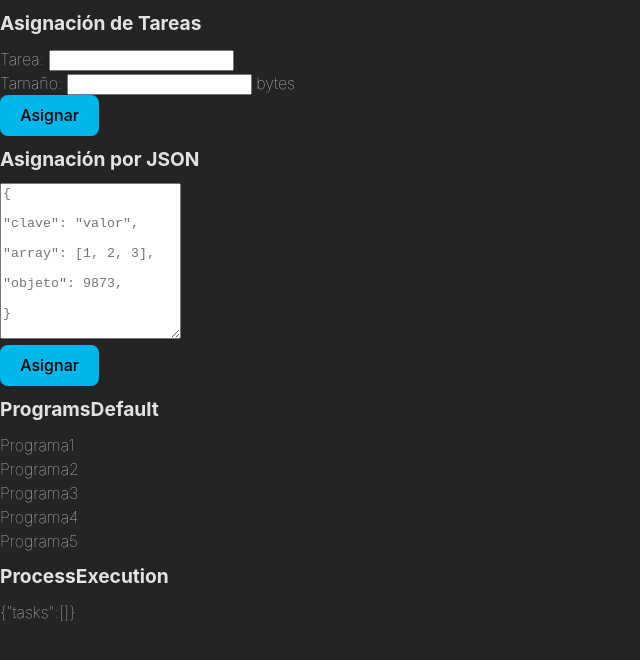
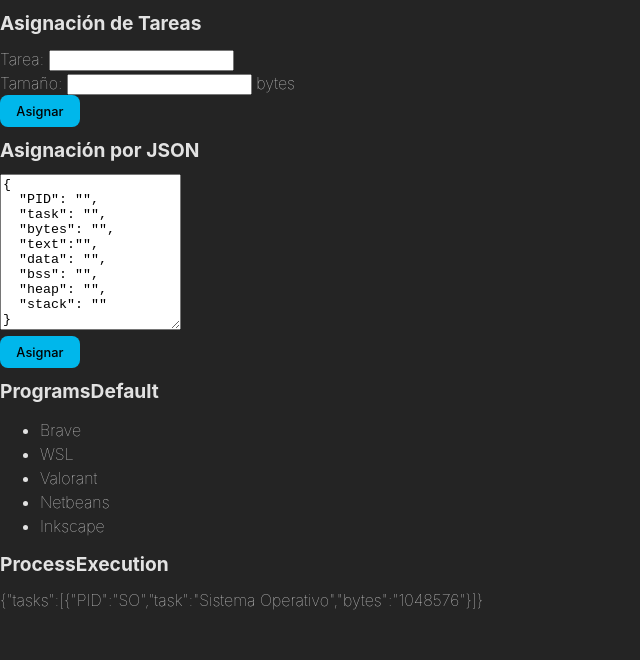
Before and after one commit to HannaVSM/Simulador-de-Memoria, a React (Vite) app: page / in a window 1280 px wide. Shown: the top 660 px of the page, without its empty margins (0-640 px from the left). Built offline with nearby package versions, Linux system fonts and the light colour scheme.

Commit message:
Actualizando lógica

```diff
--- a/src/components/AsignationForm.jsx
+++ b/src/components/AsignationForm.jsx
@@ -5,16 +5,22 @@ function AsignationForm() {
     const { addTask } = useGlobalState();
 
     const [task, setTask] = useState();
-    const [bytes, setBytes] = useState(0);
+    const [bytes, setBytes] = useState();
+    const [counter, setCounter] = useState(1);
 
     const onSubmit = (e) => {
         e.preventDefault();
+
         addTask({
-            id: 1,
+            PID: "P" + counter,
             task,
             bytes
         });
-        console.log(task, bytes);
+
+        setCounter(counter + 1);
+
+        setTask("");
+        setBytes("");
     }
 
     return (
@@ -24,12 +30,12 @@ function AsignationForm() {
             <form onSubmit={onSubmit}>
                 <div>
                     <label>Tarea: </label>
-                    <input type="text" onChange={(e) => setTask(e.target.value)}/>
+                    <input type="text" onChange={(e) => setTask(e.target.value)} value={task}/>
                 </div>
 
                 <div>
                     <label>Tamaño: </label>
-                    <input type="number" onChange={(e) => setBytes(e.target.value)} />
+                    <input type="number" onChange={(e) => setBytes(e.target.value)} value={bytes}/>
                     <span> bytes</span>
                 </div>
 
@@ -41,4 +47,4 @@ function AsignationForm() {
     )
 }
 
-export default AsignationForm
+export default AsignationForm;
--- a/src/components/JSONForm.jsx
+++ b/src/components/JSONForm.jsx
@@ -1,26 +1,43 @@
+import { useState } from "react";
+import { useGlobalState } from "../context/GlobalState";
+
 function JSONForm() {
+    const { addTask } = useGlobalState();
+
+    const initialJSON =
+    `{\n  "PID": "",\n  "task": "",\n  "bytes": "",\n  "text":"",\n  "data": "",\n  "bss": "",\n  "heap": "",\n  "stack": ""\n}`;
+
+    const [textArea, setTextArea] = useState(initialJSON);
+
+    const onSubmit = () => {
+        const formJSON = JSON.parse(textArea);
+
+        addTask({
+            PID: formJSON.PID,
+            task: formJSON.task,
+            bytes: formJSON.bytes
+        });
+
+        setTextArea(initialJSON);
+    };
+
     return (
         <div>
             <h1>Asignación por JSON</h1>
 
             <div>
                 <textarea
-                    placeholder={
-                        `{
-                            "clave": "valor",
-                            "array": [1, 2, 3],
-                            "objeto": 9873,
-                        }`
-                    }
-                    rows={10} // Puedes ajustar la cantidad de filas según tus necesidades
+                    value={textArea}
+                    onChange={(e) => setTextArea(e.target.value)}
+                    rows={10}
                 />
             </div>
 
-            <button>
+            <button onClick={onSubmit}>
                 Asignar
             </button>
         </div>
     )
 }
 
-export default JSONForm
+export default JSONForm;
--- a/src/components/ProgramsDefault.jsx
+++ b/src/components/ProgramsDefault.jsx
@@ -1,17 +1,69 @@
 import React from 'react'
+import { useGlobalState } from "../context/GlobalState";
 
 function ProgramsDefault() {
+    const { addTask } = useGlobalState();
+
+    const handleClick = (item) => {
+        switch (item) {
+            case "Brave":
+                addTask({
+                    PID: "P99",
+                    task: "Brave",
+                    bytes: "436201"
+                });
+            break;
+
+            case "WSL":
+                addTask({
+                    PID: "P98",
+                    task: "WSL",
+                    bytes: "286708"
+                });
+            break;
+
+            case "Valorant":
+                addTask({
+                    PID: "P97",
+                    task: "Valorant",
+                    bytes: "2696608"
+                });
+            break;
+
+            case "Netbeans":
+                addTask({
+                    PID: "P96",
+                    task: "Netbeans",
+                    bytes: "3996608"
+                });
+            break;
+
+            case "Inkscape":
+                addTask({
+                    PID: "P95",
+                    task: "Inkscape",
+                    bytes: "1785608"
+                });
+            break;
+
+            default:
+                break;
+        }
+    };
+
+    const programsDefault = ["Brave", "WSL", "Valorant", "Netbeans", "Inkscape"];
+
     return (
         <div>
             <h1>ProgramsDefault</h1>
 
-            <div>
-                <div>Programa1</div>
-                <div>Programa2</div>
-                <div>Programa3</div>
-                <div>Programa4</div>
-                <div>Programa5</div>
-            </div>
+            <ul>
+                {programsDefault.map((item, index) => (
+                    <li key={index} onClick={() => handleClick(item)} style={{ cursor: 'pointer' }}>
+                        {item}
+                    </li>
+                ))}
+            </ul>
         </div>
     )
 }
--- a/src/context/GlobalState.jsx
+++ b/src/context/GlobalState.jsx
@@ -2,7 +2,7 @@ import { createContext , useContext, useReducer} from "react";
 import AppReducer from './AppReducer'
 
 const initialState = {
-    tasks: []
+    tasks: [{"PID":"SO","task":"Sistema Operativo","bytes":"1048576"}]
 }
 
 export const Context = createContext();
--- a/src/index.css
+++ b/src/index.css
@@ -38,7 +38,7 @@ button {
   border-radius: 8px;
   border: 1px solid transparent;
   padding: 0.6em 1.2em;
-  font-size: 1em;
+  font-size: 0.8em;
   font-weight: 500;
   font-family: inherit;
   background-color: #00b7eb;
```
